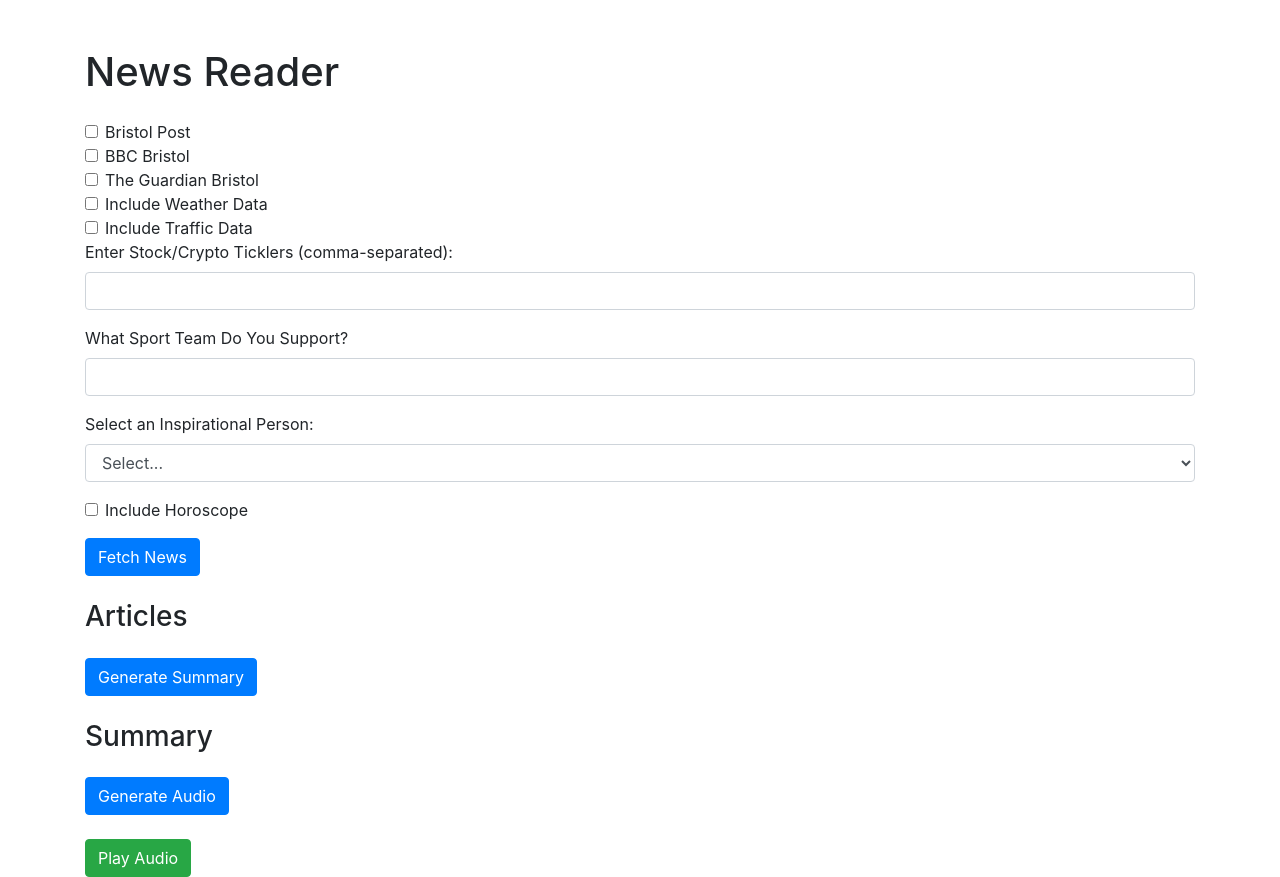
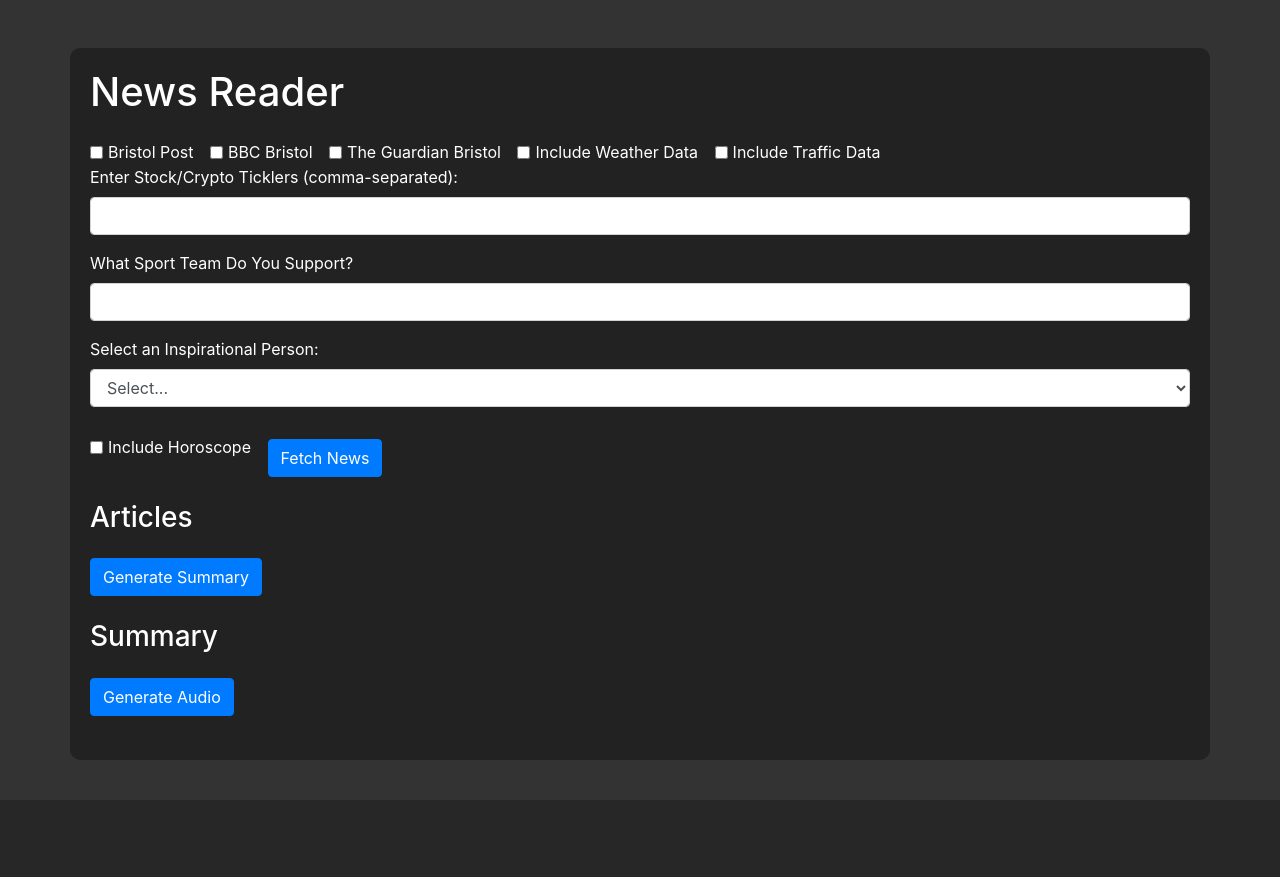
Before and after one commit to edmundman/whsmiths, a Flask app: page / in a window 1280 px wide. After the commit the page ends 716 px from the top, so only its background shows below. Run offline with Flask 3, Linux system fonts and the light colour scheme; some libraries are stand-ins or nearby versions.

Commit message:
Update index.html

```diff
--- a/templates/index.html
+++ b/templates/index.html
@@ -5,28 +5,71 @@
     <meta name="viewport" content="width=device-width, initial-scale=1.0">
     <title>News Reader</title>
     <link rel="stylesheet" href="https://stackpath.bootstrapcdn.com/bootstrap/4.5.2/css/bootstrap.min.css">
+    <style>
+        body {
+            background-color: #333; /* Dark grey background color */
+            color: #fff; /* Text color */
+        }
+
+        /* Style the container */
+        .container {
+            background-color: #222; /* Darker grey container background color */
+            padding: 20px;
+            border-radius: 10px;
+        }
+
+        /* Style the form */
+        #news-form {
+            margin-bottom: 20px;
+        }
+
+        /* Style the checkboxes and labels */
+        .form-check-input {
+            margin-right: 10px;
+        }
+
+        /* Style the articles list */
+        #articles-list {
+            list-style-type: none;
+            padding: 0;
+        }
+
+        #articles-list li {
+            margin-bottom: 10px;
+        }
+
+        /* Style for loading spinner */
+        .loading-spinner {
+            position: fixed;
+            top: 50%;
+            left: 50%;
+            transform: translate(-50%, -50%);
+            z-index: 9999;
+            font-size: 3rem; /* Adjust the size as needed */
+        }
+    </style>
 </head>
 <body>
     <div class="container mt-5">
         <h1 class="mb-4">News Reader</h1>
         <form id="news-form">
-            <div class="form-check">
+            <div class="form-check form-check-inline">
                 <input class="form-check-input" type="checkbox" name="sources" value="Bristol Post">
                 <label class="form-check-label">Bristol Post</label>
             </div>
-            <div class="form-check">
+            <div class="form-check form-check-inline">
                 <input class="form-check-input" type="checkbox" name="sources" value="BBC Bristol">
                 <label class="form-check-label">BBC Bristol</label>
             </div>
-            <div class="form-check">
+            <div class="form-check form-check-inline">
                 <input class="form-check-input" type="checkbox" name="sources" value="The Guardian Bristol">
                 <label class="form-check-label">The Guardian Bristol</label>
             </div>
-            <div class="form-check">
+            <div class="form-check form-check-inline">
                 <input class="form-check-input" type="checkbox" name="weather_checkbox" value="include_weather">
                 <label class="form-check-label">Include Weather Data</label>
             </div>
-            <div class="form-check">
+            <div class="form-check form-check-inline">
                 <input class="form-check-input" type="checkbox" name="traffic_checkbox" value="include_traffic">
                 <label class="form-check-label">Include Traffic Data</label>
             </div>
@@ -50,7 +93,7 @@
                     <option value="Oprah Winfrey">Oprah Winfrey</option>
                 </select>
             </div>
-            <div class="form-check">
+            <div class="form-check form-check-inline">
                 <input class="form-check-input" type="checkbox" name="horoscope_checkbox" value="include_horoscope">
                 <label class="form-check-label">Include Horoscope</label>
             </div>
@@ -62,6 +105,7 @@
         </div>
         <div class="mt-4">
             <button type="button" class="btn btn-primary" id="generate-summary">Generate Summary</button>
+            <div class="loading-spinner" id="summary-loading-spinner" style="display: none;">Generating...</div>
         </div>
         <div class="mt-4">
             <h3>Summary</h3>
@@ -70,9 +114,8 @@
         <div class="mt-4">
             <button type="button" class="btn btn-primary" id="generate-audio">Generate Audio</button>
         </div>
-        <div class="mt-4">
-            <button type="button" class="btn btn-success" id="play-audio">Play Audio</button>
-            <div class="spinner-border text-primary ml-2" id="loading-spinner" style="display: none;"></div>
+        <div class="mt-4 text-center">
+            <div class="spinner-border text-primary" id="audio-loading-spinner" style="display: none; font-size: 5rem;"></div>
         </div>
     </div>
     <script src="https://code.jquery.com/jquery-3.5.1.slim.min.js"></script>
@@ -109,6 +152,10 @@
             });
 
             document.getElementById("generate-summary").addEventListener("click", function () {
+                // Show loading spinner while generating summary
+                const summaryLoadingSpinner = document.getElementById("summary-loading-spinner");
+                summaryLoadingSpinner.style.display = "block";
+
                 const form = document.getElementById("news-form");
                 const formData = new FormData(form);
 
@@ -118,6 +165,9 @@
                 })
                 .then(response => response.json())
                 .then(data => {
+                    // Hide the loading spinner when summary is generated
+                    summaryLoadingSpinner.style.display = "none";
+
                     document.getElementById("summary-text").textContent = data.summary;
                 })
                 .catch(error => {
@@ -126,14 +176,18 @@
             });
 
             document.getElementById("generate-audio").addEventListener("click", function () {
-                document.getElementById("loading-spinner").style.display = "block";
+                // Show a larger and centered loading spinner while generating audio
+                const audioLoadingSpinner = document.getElementById("audio-loading-spinner");
+                audioLoadingSpinner.style.display = "block";
 
                 fetch("/generate_audio", {
                     method: "POST"
                 })
                 .then(response => response.json())
                 .then(data => {
-                    document.getElementById("loading-spinner").style.display = "none";
+                    // Hide the loading spinner when audio is generated
+                    audioLoadingSpinner.style.display = "none";
+
                     alert(data.message);
                 })
                 .catch(error => {
```
